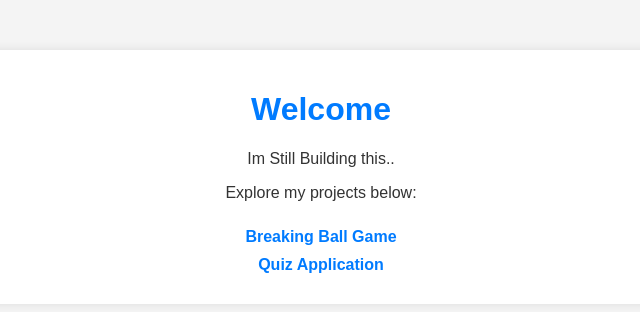
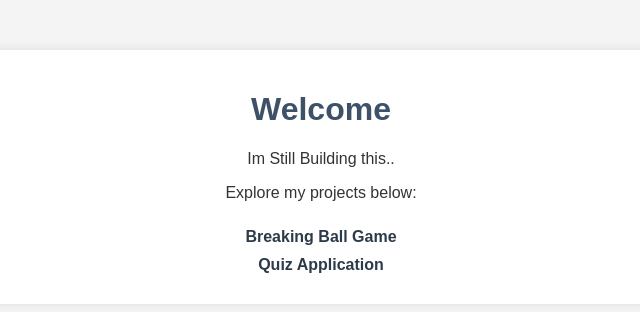
Before and after one commit to Kvr-10/kvr-10.github.io, a plain HTML site: page docs/index.html in a window 1280 px wide. Shown: the whole page, without its empty margins (319-959 px from the left). Drawn offline with Linux system fonts and the light colour scheme.

Commit message:
Initial Release

```diff
--- a/docs/index.html
+++ b/docs/index.html
@@ -20,15 +20,15 @@
             background: #fff;
             border-radius: 8px;
             box-shadow: 0 0 10px rgba(0, 0, 0, 0.1);
-            text-align: center; /* Center text and list inside container */
+            text-align: center;
 
         }
         h1 {
-            color: #007bff;
+            color: #3d5168;
         }
         a {
             text-decoration: none;
-            color: #007bff;
+            color: #2d3b49;
             font-weight: bold;
         }
         a:hover {
@@ -51,8 +51,8 @@
         <p>Im Still Building this..</p>
         <p>Explore my projects below:</p>
         <ul>
-            <li><a href="https://kvr-10.github.io/Breaking-Ball-Game/">Breaking Ball Game</a></li>
-            <li><a href="https://kvr-10.github.io/Quiz-Application/">Quiz Application</a></li>
+            <li><a href="https://kvr-10.github.io/Breaking-Ball-Game/" target="_blank">Breaking Ball Game</a></li>
+            <li><a href="https://kvr-10.github.io/Quiz-Application/" target="_blank">Quiz Application</a></li>
         </ul>
     </div>
 </body>
```
